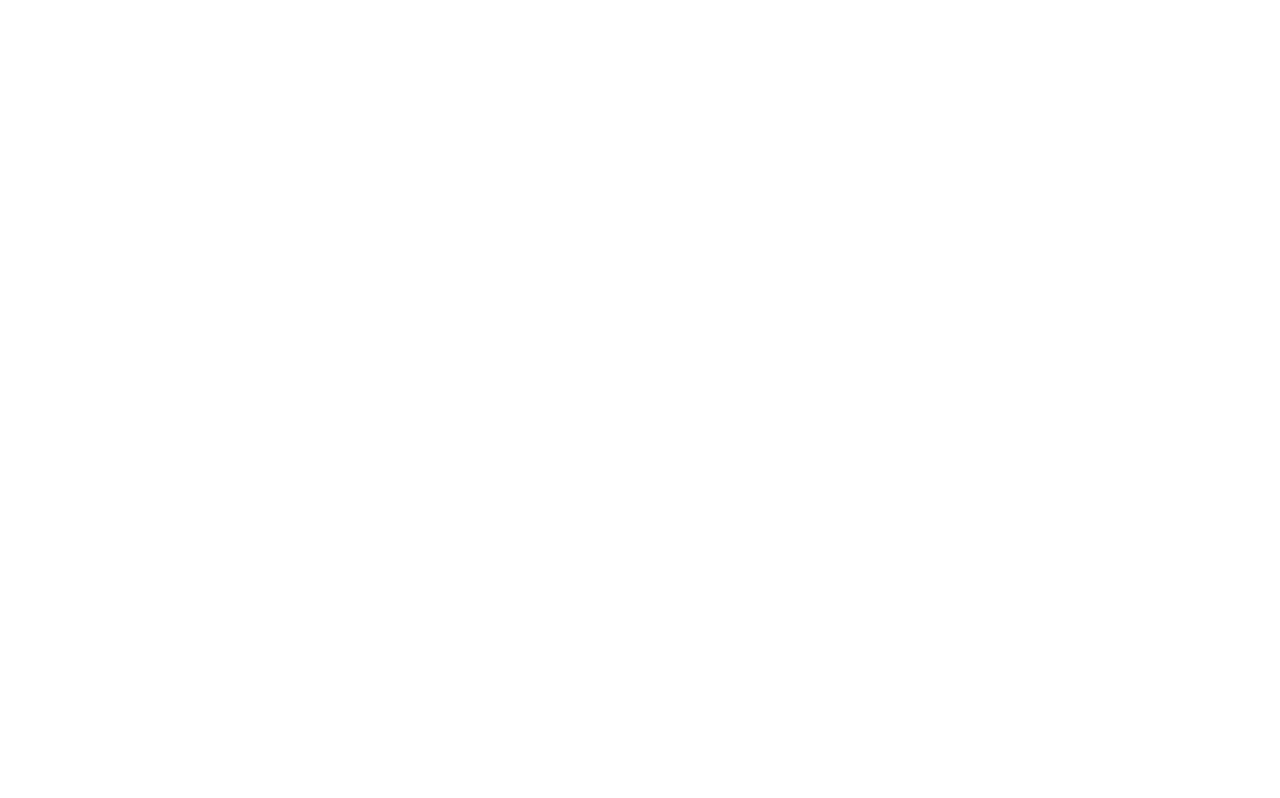
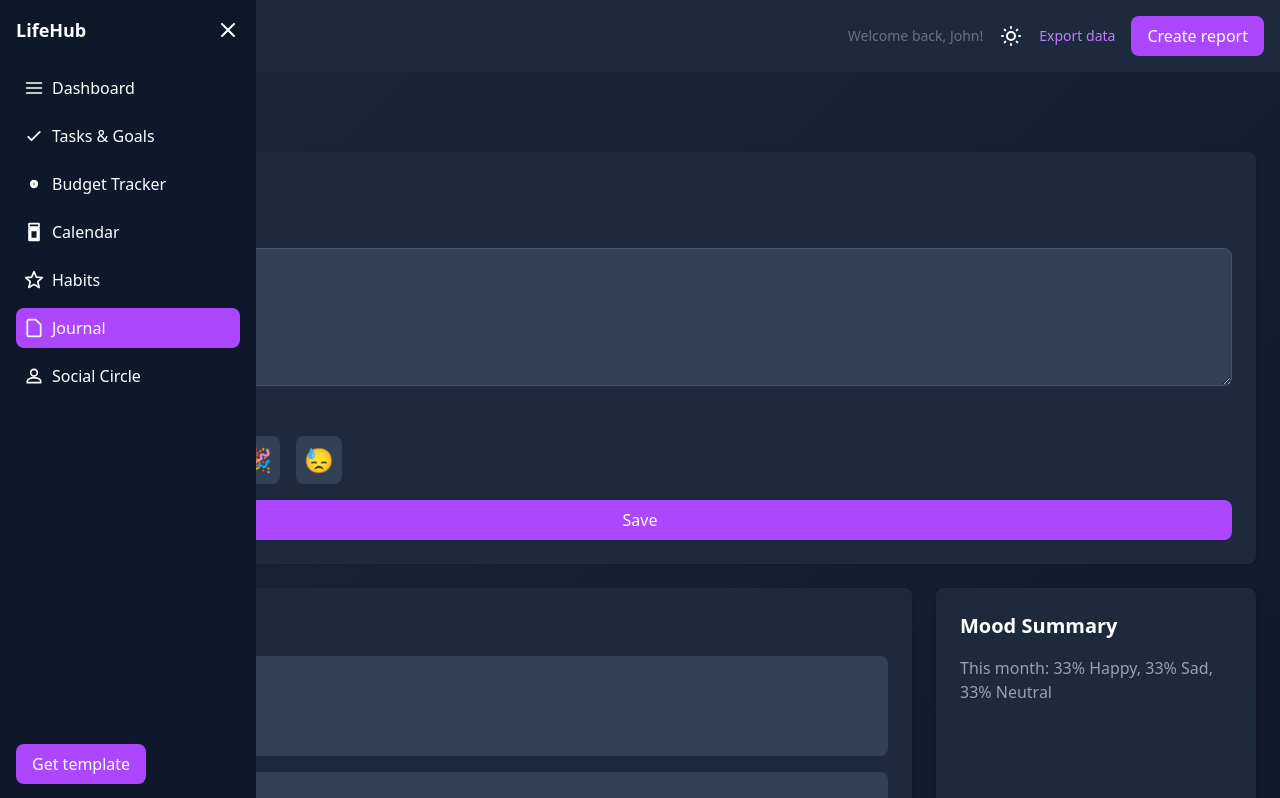
Before and after one commit to Stive1213/LifeHUb, a React (Vite) app in the folder Frontend/: page /journal in a window 1280 px wide. Before the commit this address had no page. Shown: the top 798 px of the page. Built offline with nearby package versions, Linux system fonts and the light colour scheme.

Commit message:
`Added Journal page and updated navigation and styling across various components`

```diff
--- a/Frontend/src/App.jsx
+++ b/Frontend/src/App.jsx
@@ -7,7 +7,8 @@
 import TasksGoals from './pages/TasksGoals';
 import BudgetTracker from './pages/BudgetTracker';
 import CalendarPage from './pages/Calendar';
-import Habits from './pages/Habits'; // Import the new page
+import Habits from './pages/Habits';
+import Journal from './pages/Journal'; // Import the new page
 import './App.css';
 
 function App() {
@@ -133,6 +134,27 @@
             </div>
           }
         />
+
+        {/* Journal Route */}
+        <Route
+          path="/journal"
+          element={
+            <div className={`flex min-h-screen ${theme === 'dark' ? 'gradient-bg' : 'bg-gray-100'}`}>
+              <Sidebar isOpen={isSidebarOpen} toggleSidebar={toggleSidebar} />
+              <div className="flex-1 flex flex-col">
+                <Navbar
+                  toggleSidebar={toggleSidebar}
+                  toggleTheme={toggleTheme}
+                  theme={theme}
+                  isSidebarOpen={isSidebarOpen}
+                />
+                <main className="flex-1 p-6">
+                  <Journal />
+                </main>
+              </div>
+            </div>
+          }
+        />
       </Routes>
     </Router>
   );
--- a/Frontend/src/components/Sidebar.jsx
+++ b/Frontend/src/components/Sidebar.jsx
@@ -12,7 +12,9 @@
     else if (path === '/tasks-goals') setActivePage('Tasks & Goals');
     else if (path === '/budget-tracker') setActivePage('Budget Tracker');
     else if (path === '/calendar') setActivePage('Calendar');
-    else if (path === '/habits') setActivePage('Habits'); // Highlight Habits
+    else if (path === '/habits') setActivePage('Habits');
+    else if (path === '/journal') setActivePage('Journal');
+    else if (path === '/social-circle') setActivePage('Social Circle'); // Highlight Social Circle
   }, [location]);
 
   const navItems = [
@@ -21,6 +23,8 @@
     { name: 'Budget Tracker', icon: 'M12 8c-2.21 0-4 1.79-4 4s1.79 4 4 4 4-1.79 4-4-1.79-4-4-4zm0 6c-1.1 0-2-.9-2-2s.9-2 2-2 2 .9 2 2-.9 2-2 2z', path: '/budget-tracker' },
     { name: 'Calendar', icon: 'M6 2h12v4H6V2zm0 6h12v14H6V8zm2 2v10h8V10H8z', path: '/calendar' },
     { name: 'Habits', icon: 'M12 17.27L18.18 21l-1.64-7.03L22 9.24l-7.19-.61L12 2 9.19 8.63 2 9.24l5.46 4.73L5.82 21z', path: '/habits' },
+    { name: 'Journal', icon: 'M14 2H6c-1.1 0-2 .9-2 2v16c0 1.1.9 2 2 2h12c1.1 0 2-.9 2-2V8l-6-6z', path: '/journal' },
+    { name: 'Social Circle', icon: 'M12 12c2.21 0 4-1.79 4-4s-1.79-4-4-4-4 1.79-4 4 1.79 4 4 4zm0 2c-2.67 0-8 1.34-8 4v2h16v-2c0-2.66-5.33-4-8-4z', path: '/social-circle' },
     // ... other items ...
   ];
 
--- a/Frontend/src/pages/BudgetTracker.jsx
+++ b/Frontend/src/pages/BudgetTracker.jsx
@@ -110,7 +110,7 @@
   return (
     <div className="text-white">
       {/* Header */}
-      <h2 className="text-2xl font-bold mb-6">Budget Tracker</h2>
+      <h2 className="text-2xl font-bold mb-6 text-gray-400">Budget Tracker</h2>
 
       {/* Input Form */}
       <div className="bg-slate-800 p-6 rounded-lg shadow mb-6">
--- a/Frontend/src/pages/Calendar.jsx
+++ b/Frontend/src/pages/Calendar.jsx
@@ -127,7 +127,7 @@
     <div className="text-white flex">
       {/* Main Content */}
       <div className="flex-1">
-        <h2 className="text-2xl font-bold mb-6">Calendar & Event Planner</h2>
+        <h2 className="text-2xl text-gray-400 font-bold mb-6">Calendar & Event Planner</h2>
 
         {/* Calendar View */}
         <div className="bg-slate-800 p-6 rounded-lg shadow mb-6">
--- a/Frontend/src/pages/Habits.jsx
+++ b/Frontend/src/pages/Habits.jsx
@@ -205,7 +205,7 @@
   return (
     <div className="text-white">
       {/* Header */}
-      <h2 className="text-2xl font-bold mb-6">Habit Builder</h2>
+      <h2 className="text-2xl text-gray-400 font-bold mb-6">Habit Builder</h2>
 
       {/* Add Habit Form */}
       <div className="bg-slate-800 p-6 rounded-lg shadow mb-6">
--- /dev/null
+++ b/Frontend/src/pages/Journal.jsx
@@ -0,0 +1,185 @@
+import { useState } from 'react';
+
+function Journal() {
+  // Mock data for journal entries
+  const [entries, setEntries] = useState([
+    {
+      id: '1',
+      date: '2025-03-27',
+      text: 'Felt great today after a productive morning!',
+      mood: 'Happy',
+    },
+    {
+      id: '2',
+      date: '2025-03-26',
+      mood: 'Sad',
+      text: 'Had a tough day at work, feeling overwhelmed.',
+    },
+    {
+      id: '3',
+      date: '2025-03-25',
+      mood: 'Neutral',
+      text: 'Just an average day, nothing special.',
+    },
+  ]);
+
+  // State for new journal entry form
+  const [newEntry, setNewEntry] = useState({
+    text: '',
+    mood: 'Happy',
+  });
+
+  // Current date (March 29, 2025)
+  const currentDate = '2025-03-29';
+
+  // Available moods with icons
+  const moods = [
+    { name: 'Happy', icon: '😊', color: 'text-green-400' },
+    { name: 'Sad', icon: '😢', color: 'text-blue-400' },
+    { name: 'Neutral', icon: '😐', color: 'text-gray-400' },
+    { name: 'Excited', icon: '🎉', color: 'text-yellow-400' },
+    { name: 'Stressed', icon: '😓', color: 'text-red-400' },
+  ];
+
+  // Handle form input changes
+  const handleEntryChange = (e) => {
+    setNewEntry({ ...newEntry, [e.target.name]: e.target.value });
+  };
+
+  // Handle mood selection
+  const handleMoodSelect = (mood) => {
+    setNewEntry({ ...newEntry, mood });
+  };
+
+  // Handle adding a new journal entry
+  const handleAddEntry = (e) => {
+    e.preventDefault();
+    if (!newEntry.text) return;
+    const entry = {
+      id: Date.now().toString(),
+      date: currentDate,
+      text: newEntry.text,
+      mood: newEntry.mood,
+    };
+    console.log('Entry added:', entry);
+    setEntries([entry, ...entries]); // Add to the top of the list
+    setNewEntry({ text: '', mood: 'Happy' });
+  };
+
+  // Calculate mood summary for the current month (March 2025)
+  const getMoodSummary = () => {
+    const marchEntries = entries.filter((entry) => entry.date.startsWith('2025-03'));
+    const totalEntries = marchEntries.length;
+    if (totalEntries === 0) return 'No entries this month.';
+
+    const moodCounts = marchEntries.reduce((acc, entry) => {
+      acc[entry.mood] = (acc[entry.mood] || 0) + 1;
+      return acc;
+    }, {});
+
+    const summary = Object.entries(moodCounts)
+      .map(([mood, count]) => {
+        const percentage = Math.round((count / totalEntries) * 100);
+        return `${percentage}% ${mood}`;
+      })
+      .join(', ');
+
+    return `This month: ${summary}`;
+  };
+
+  return (
+    <div className="text-white">
+      {/* Header */}
+      <h2 className="text-2xl font-bold mb-6">Daily Journal</h2>
+
+      {/* Entry Form */}
+      <div className="bg-slate-800 p-6 rounded-lg shadow mb-6">
+        <h3 className="text-xl font-bold mb-4">New Entry</h3>
+        <form onSubmit={handleAddEntry}>
+          <div className="mb-4">
+            <label htmlFor="entry-text" className="block text-sm text-gray-400 mb-2">
+              Write about your day
+            </label>
+            <textarea
+              id="entry-text"
+              name="text"
+              value={newEntry.text}
+              onChange={handleEntryChange}
+              className="w-full p-2 rounded-lg bg-slate-700 text-white border border-slate-600 focus:outline-none focus:border-purple-500"
+              rows="5"
+              placeholder="How was your day?"
+            />
+          </div>
+          <div className="mb-4">
+            <label className="block text-sm text-gray-400 mb-2">How are you feeling?</label>
+            <div className="flex space-x-4">
+              {moods.map((mood) => (
+                <button
+                  key={mood.name}
+                  type="button"
+                  onClick={() => handleMoodSelect(mood.name)}
+                  className={`text-2xl p-2 rounded-lg ${
+                    newEntry.mood === mood.name
+                      ? 'bg-purple-500'
+                      : 'bg-slate-700 hover:bg-slate-600'
+                  } transition-colors`}
+                  title={mood.name}
+                >
+                  <span className={mood.color}>{mood.icon}</span>
+                </button>
+              ))}
+            </div>
+          </div>
+          <button
+            type="submit"
+            className="w-full bg-purple-500 text-white py-2 rounded-lg hover:bg-purple-600 transition-colors"
+          >
+            Save
+          </button>
+        </form>
+      </div>
+
+      {/* Timeline and Mood Summary */}
+      <div className="flex space-x-6">
+        {/* Timeline */}
+        <div className="flex-1 bg-slate-800 p-6 rounded-lg shadow">
+          <h3 className="text-xl font-bold mb-4">Timeline</h3>
+          <div className="max-h-96 overflow-y-auto">
+            {entries.length > 0 ? (
+              <ul className="space-y-4">
+                {entries.map((entry) => {
+                  const mood = moods.find((m) => m.name === entry.mood);
+                  const snippet = entry.text.split(' ').slice(0, 5).join(' ') + '...';
+                  return (
+                    <li key={entry.id} className="bg-slate-700 p-4 rounded-lg">
+                      <p className="font-bold">
+                        {new Date(entry.date).toLocaleDateString('en-US', {
+                          month: 'long',
+                          day: 'numeric',
+                        })}
+                      </p>
+                      <p className="text-gray-400">{snippet}</p>
+                      <p className={`text-sm ${mood?.color}`}>
+                        {mood?.icon} {entry.mood}
+                      </p>
+                    </li>
+                  );
+                })}
+              </ul>
+            ) : (
+              <p className="text-gray-400">No journal entries yet.</p>
+            )}
+          </div>
+        </div>
+
+        {/* Mood Summary */}
+        <div className="w-80 bg-slate-800 p-6 rounded-lg shadow">
+          <h3 className="text-xl font-bold mb-4">Mood Summary</h3>
+          <p className="text-gray-400">{getMoodSummary()}</p>
+        </div>
+      </div>
+    </div>
+  );
+}
+
+export default Journal;
--- a/Frontend/src/pages/TasksGoals.jsx
+++ b/Frontend/src/pages/TasksGoals.jsx
@@ -132,7 +132,7 @@
 
   return (
     <div className="text-white">
-      <h2 className="text-2xl font-bold mb-6">Tasks & Goals</h2>
+      <h2 className="text-2xl text-gray-400 font-bold mb-6">Tasks & Goals</h2>
       <div className="grid grid-cols-1 lg:grid-cols-2 gap-6">
         {/* Task Section */}
         <div className="bg-slate-800 p-6 rounded-lg shadow">
```
